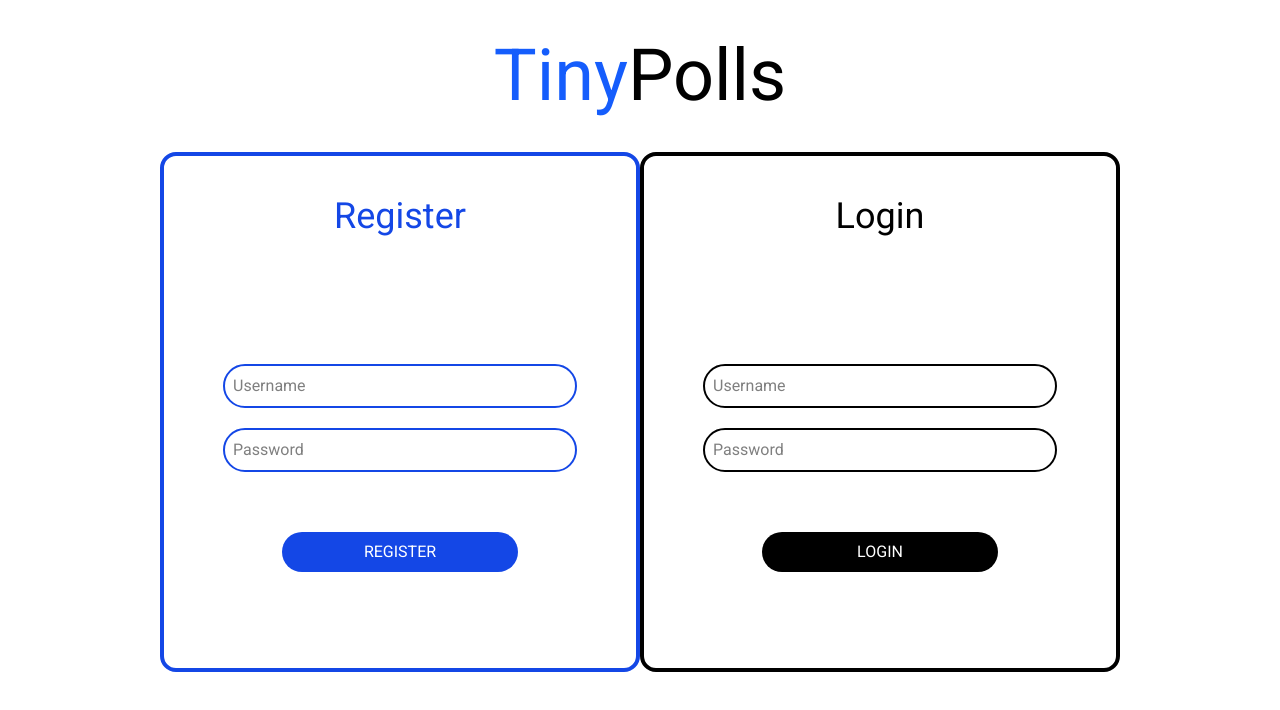
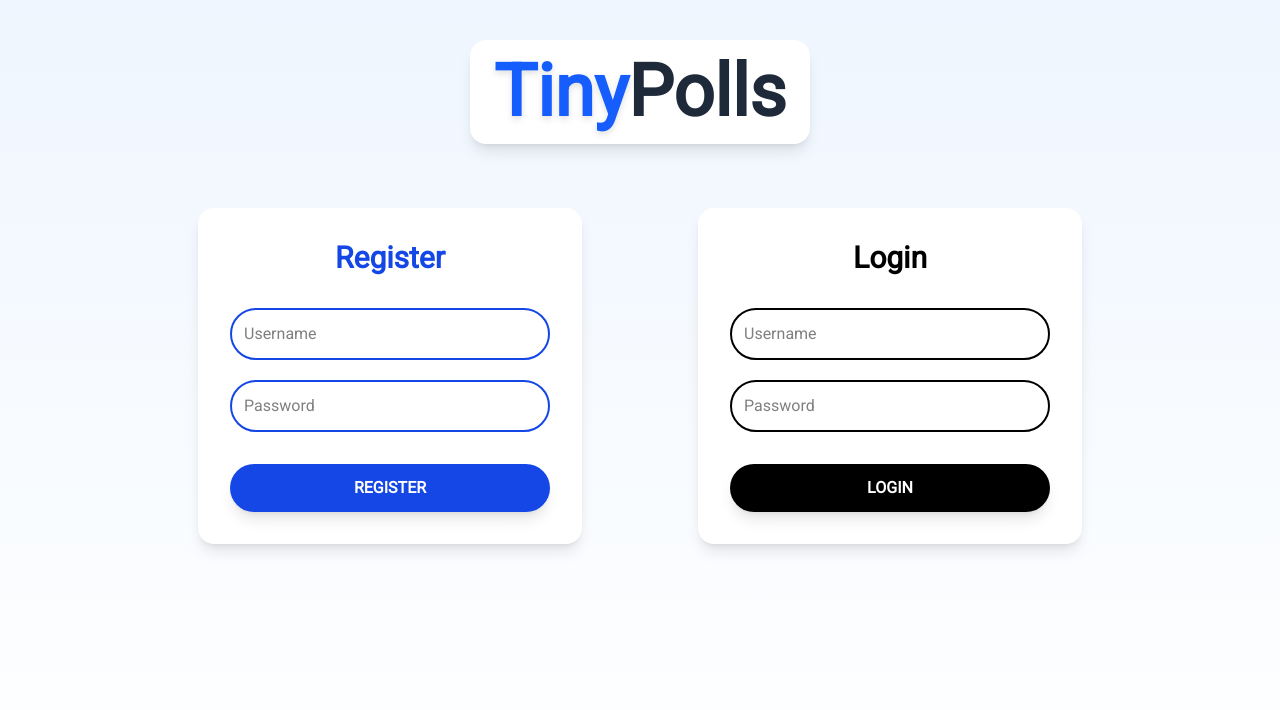
Before and after one commit to Vedaant-Mahale/TinyPoll, a React (Vite) app in the folder client/: page / in a window 1280 px wide. Shown: the top 710 px of the page. Built offline with nearby package versions, Linux system fonts and the light colour scheme.

Commit message:
updated the UI

```diff
--- a/client/src/auth.jsx
+++ b/client/src/auth.jsx
@@ -1,81 +1,99 @@
-import { useState } from 'react'
+import { useState } from 'react';
 import { useNavigate } from "react-router-dom";
 import axios from 'axios';
-import './App.css'
+import './App.css';
 
-function Auth()
-{
+function Auth() {
     const navigate = useNavigate();
-    const [RegUser,setRegUser] = useState("");
-    const [RegPass,setRegPass] = useState("");
-    const [LogUser,setLogUser] = useState("");
-    const [LogPass,setLogPass] = useState("");
+    const [RegUser, setRegUser] = useState("");
+    const [RegPass, setRegPass] = useState("");
+    const [LogUser, setLogUser] = useState("");
+    const [LogPass, setLogPass] = useState("");
     const port = 3000;
-    const onRegister = async () =>
-    {
-        try
-        {
-            await axios.post("https://tinypoll.onrender.com/register",{name:RegUser,password:RegPass})
-            alert("User Added")
+
+    const onRegister = async () => {
+        try {
+            await axios.post("https://tinypoll.onrender.com/register", { name: RegUser, password: RegPass });
+            alert("User Added");
+        } catch {
+            console.log("Error Sending Request to Server");
         }
-        catch
-        {
-            console.log("Error Sending Request to Server")
+    };
+
+    const onLogin = async () => {
+        try {
+            const result = await axios.post("https://tinypoll.onrender.com/login", { name: LogUser, password: LogPass });
+            console.log(result);
+            alert("Login Successful");
+            navigate('/dash', { state: { name: LogUser, id: result.data.userid } });
+        } catch {
+            console.log("Error Sending Request to Server");
         }
-    }
-    const onLogin = async () =>
-    {
-        try
-        {
-            const result = await axios.post("https://tinypoll.onrender.com/login",{name:LogUser,password:LogPass})
-            console.log(result)
-            alert("Login Successful")
-            navigate('/dash',{state:{name:LogUser,id:result.data.userid}})
-        }
-        catch
-        {
-            console.log("Error Sending Request to Server")
-        }
-    }
-    return(
+    };
 
-        <>
-            <div className='bg-white w-screen h-screen flex-col flex justify-center items-center overflow-auto'>
-                <div className='w-1/2 h-20 mt-40 md:mt-10 rounded-2xl flex justify-center items-center'>
-                <div className="flex text-7xl">
-                    <div className='text-blue-600'>Tiny</div>
-                    <div>Polls</div>
+    return (
+        <div className="bg-gradient-to-b from-blue-50 to-white w-screen min-h-screen flex flex-col items-center py-10">
+
+            {/* Logo */}
+            <div className="flex text-7xl font-extrabold mb-16 shadow-lg bg-white px-6 py-4 rounded-2xl">
+                <span className="text-blue-600 drop-shadow-md">Tiny</span>
+                <span className="text-gray-800">Polls</span>
+            </div>
+
+            {/* Forms Container */}
+            <div className="w-full md:w-3/4 flex flex-col md:flex-row md:justify-around items-center gap-10">
+
+                {/* Register Box */}
+                <div className="w-80 md:w-96 bg-white shadow-lg rounded-2xl flex flex-col items-center p-8">
+                    <h2 className="text-3xl font-bold text-blue-700 mb-8">Register</h2>
+                    <input
+                        className="p-3 border-2 border-blue-700 rounded-full w-full mb-5 focus:outline-none focus:ring-2 focus:ring-blue-500"
+                        placeholder="Username"
+                        type="text"
+                        onChange={(e) => setRegUser(e.target.value)}
+                    />
+                    <input
+                        className="p-3 border-2 border-blue-700 rounded-full w-full mb-8 focus:outline-none focus:ring-2 focus:ring-blue-500"
+                        placeholder="Password"
+                        type="password"
+                        onChange={(e) => setRegPass(e.target.value)}
+                    />
+                    <button
+                        className="w-full rounded-full bg-blue-700 text-white py-3 font-bold hover:bg-blue-800 transition duration-300 cursor-pointer shadow-lg
+                               hover:scale-105 hover:bg-gradient-to-r hover:from-blue-600 hover:to-blue-800 hover:text-white"
+                        onClick={onRegister}
+                    >
+                        REGISTER
+                    </button>
                 </div>
+
+                {/* Login Box */}
+                <div className="w-80 md:w-96 bg-white rounded-2xl shadow-lg flex flex-col items-center p-8 ">
+                    <h2 className="text-3xl font-bold text-black mb-8">Login</h2>
+                    <input
+                        className="p-3 border-2 border-black rounded-full w-full mb-5 focus:outline-none focus:ring-2 focus:ring-black "
+                        placeholder="Username"
+                        type="text"
+                        onChange={(e) => setLogUser(e.target.value)}
+                    />
+                    <input
+                        className="p-3 border-2 border-black rounded-full w-full mb-8 focus:outline-none focus:ring-2 focus:ring-black"
+                        placeholder="Password"
+                        type="password"
+                        onChange={(e) => setLogPass(e.target.value)}
+                    />
+                    <button
+                        className="w-full rounded-full bg-black text-white py-3 font-bold hover:bg-gray-900 transition duration-300 cursor-pointer shadow-lg
+                               hover:scale-105 hover:bg-gradient-to-r hover:from-gray-800 hover:to-black hover:text-white"
+                        onClick={onLogin}
+                    >
+                        LOGIN
+                    </button>
                 </div>
-                <div className='w-3/4 h-full mt-40 md:mt-10 flex flex-col md:flex-row md:justify-around justify-center align-center'>
-                    <div className='w-3/4 md:w-120 h-130 border-blue-700 border-4 rounded-2xl flex flex-col items-center'>
-                        <div className='text-4xl text-blue-700 ml-auto mr-auto mt-10'>
-                            Register
-                        </div>
-                        <div className='mt-32 w-full flex flex-col items-center'>
-                            <input className='b-2 p-2 border-2 rounded-full border-blue-700 w-3/4' placeholder='Username' type="text" onChange={(e) => {setRegUser(e.target.value)}}></input>
-                            <input className='m-5 b-2 border-2 p-2 rounded-full border-blue-700 w-3/4' placeholder='Password' type="text" onChange={(e) => {setRegPass(e.target.value)}}></input>
-                        </div>
-                        <div className='md:mb-0 mt-10 mb-10 w-full flex flex-col items-center'>
-                            <div className='w-1/2 cursor-pointer rounded-full bg-blue-700 h-10 text-white flex justify-center items-center p-2' onClick={onRegister}>REGISTER</div>
-                        </div>
-                    </div>
-                    <div className='w-3/4 md:w-120 h-130 md:mt-0 mt-10 border-black border-4 rounded-2xl flex flex-col items-center'>
-                        <div className='text-4xl text-black ml-auto mr-auto mt-10'>
-                            Login
-                        </div>
-                        <div className='mt-32 w-full flex flex-col items-center'>
-                            <input className='b-2 p-2 border-2 rounded-full border-black w-3/4' placeholder='Username' type="text" onChange={(e) => {setLogUser(e.target.value)}}></input>
-                            <input className='m-5 b-2 border-2 p-2 rounded-full border-black w-3/4' placeholder='Password' type="text" onChange={(e) => {setLogPass(e.target.value)}}></input>
-                        </div>
-                        <div className='md:mb-0 mt-10 mb-10 w-full flex flex-col items-center'>
-                            <div className='w-1/2 cursor-pointer rounded-full bg-black h-10 text-white flex justify-center items-center p-2' onClick={onLogin}>LOGIN</div>
-                        </div>
-                    </div>
-                </div>
+
             </div>
-        </>
-    )
+        </div>
+    );
 }
 
-export default Auth
+export default Auth;
--- a/client/src/dashboard.jsx
+++ b/client/src/dashboard.jsx
@@ -1,24 +1,47 @@
-import { useState } from 'react'
 import { useLocation } from 'react-router-dom';
-import axios from 'axios';
-import './App.css'
+import './App.css';
 
-function Dashboard()
-{
+function Dashboard() {
     const location = useLocation();
     const { name, id } = location.state || {};
+
     return (
-        <div className='bg-white w-screen h-40 flex-col flex justify-center items-center overflow-auto'>
-            <div className='w-full h-20 mt-40 md:mt-10 rounded-2xl flex justify-between items-center'>
-                <div className='w-30 h-30 rounded-full border-4 border-blue-700 text-blue-700 flex justify-center items-center font-bold ml-20 hover-blue'>PROFILE</div>
-                <div className="flex text-7xl">
-                    <div className='text-blue-600'>Tiny</div>
-                    <div>Polls</div>
+        <div className="bg-gradient-to-b from-blue-50 to-white min-h-screen flex flex-col items-center py-10">
+
+            {/* Top Navigation */}
+            <div className="w-11/12 md:w-3/4 flex justify-between items-center bg-white shadow-lg rounded-2xl px-6 py-4">
+
+                {/* Profile Button */}
+                <div
+                    className="w-32 h-32 rounded-full text-blue-700 flex justify-center items-center font-bold
+                               transition-all duration-300 cursor-pointer shadow-lg
+                               hover:scale-105 hover:bg-gradient-to-r hover:from-blue-600 hover:to-blue-800 hover:text-white"
+                >
+                    PROFILE
                 </div>
-                <div className='w-30 h-30 rounded-full border-4 border-black flex justify-center items-center font-bold mr-20 hover-black'>SET POLL</div>
+
+                {/* Logo */}
+                <div className="flex items-center space-x-1 text-6xl font-extrabold">
+                    <span className="text-blue-600 drop-shadow-md">Tiny</span>
+                    <span className="text-gray-800">Polls</span>
+                </div>
+
+                {/* Set Poll Button */}
+                <div
+                    className="w-32 h-32 rounded-full text-black flex justify-center items-center font-bold
+                               transition-all duration-300 cursor-pointer shadow-lg
+                               hover:scale-105 hover:bg-gradient-to-r hover:from-gray-800 hover:to-black hover:text-white"
+                >
+                    SET POLL
+                </div>
+            </div>
+
+            {/* Welcome Section */}
+            <div className="mt-12 text-center">
+
             </div>
         </div>
     );
 }
 
-export default Dashboard
+export default Dashboard;
--- a/client/src/index.css
+++ b/client/src/index.css
@@ -2,24 +2,3 @@
 body {
   font-family: 'Roboto', sans-serif;
 }
-
-.hover-blue {
-  background-color: white;
-  transition: background-color 0.3s ease, color 0.3s ease;
-}
-
-.hover-blue:hover {
-  background-color: #1D4ED8;
-  color: white;
-}
-
-.hover-black {
-  background-color: white;
-  color: black;
-  transition: background-color 0.3s ease, color 0.3s ease;
-}
-
-.hover-black:hover {
-  background-color: black;
-  color: white;
-}
```
